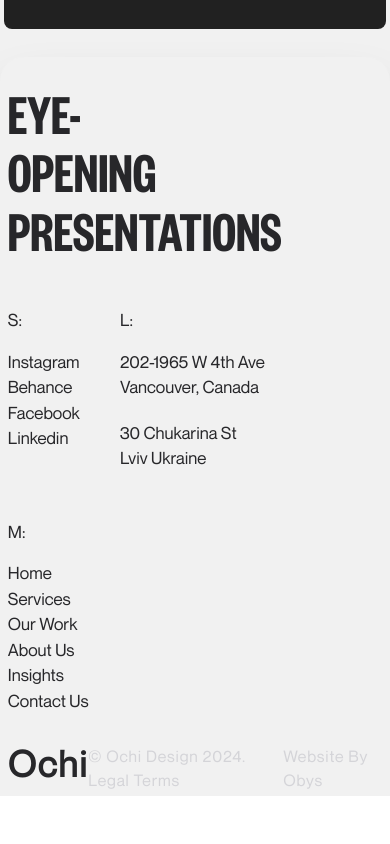
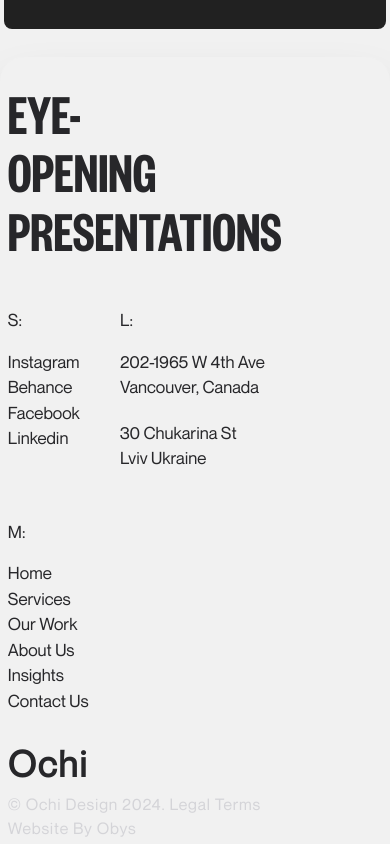
Before and after one commit to Offensic/Ochi-Web-Clone, a React (Vite) app: page / in a window 390 px wide. Shown: the part 5605-6449 px from the top of the page. Before the commit the page ends 6401 px from the top, so only its background shows below. Built offline with nearby package versions, Linux system fonts and the light colour scheme.

Commit message:
Footer changes

```diff
--- a/src/Component/Home Component/footer.jsx
+++ b/src/Component/Home Component/footer.jsx
@@ -55,9 +55,9 @@ function footer() {
             </div>
 
 
-            <div className='px-[2vw] py-[1vw] w-full h-full  flex justify-between flex-row'>
+            <div className='px-[2vw] py-[1vw] w-full h-full  flex justify-between flex-col  md:flex-row  '>
                 <h6 className='tracking-wider capitalize font-NeueMontreal  text-zinc-800 font-bold text-4xl cursor-pointer'>Ochi</h6>
-                <h6 className='tracking-wider capitalize font-NeueMontreal text-zinc-300 font-thin  text-base cursor-pointer'>© ochi design 2024. Legal Terms</h6>
+                <h6 className='tracking-wider capitalize font-NeueMontreal text-zinc-300 font-thin  text-base cursor-pointer mt-2 sm:mt-0  '>© ochi design 2024. Legal Terms</h6>
                 <h6 className='tracking-wider capitalize font-NeueMontreal  text-zinc-300 text-base font-thin  cursor-pointer'>Website by Obys</h6>
             </div>
         </div>
```
